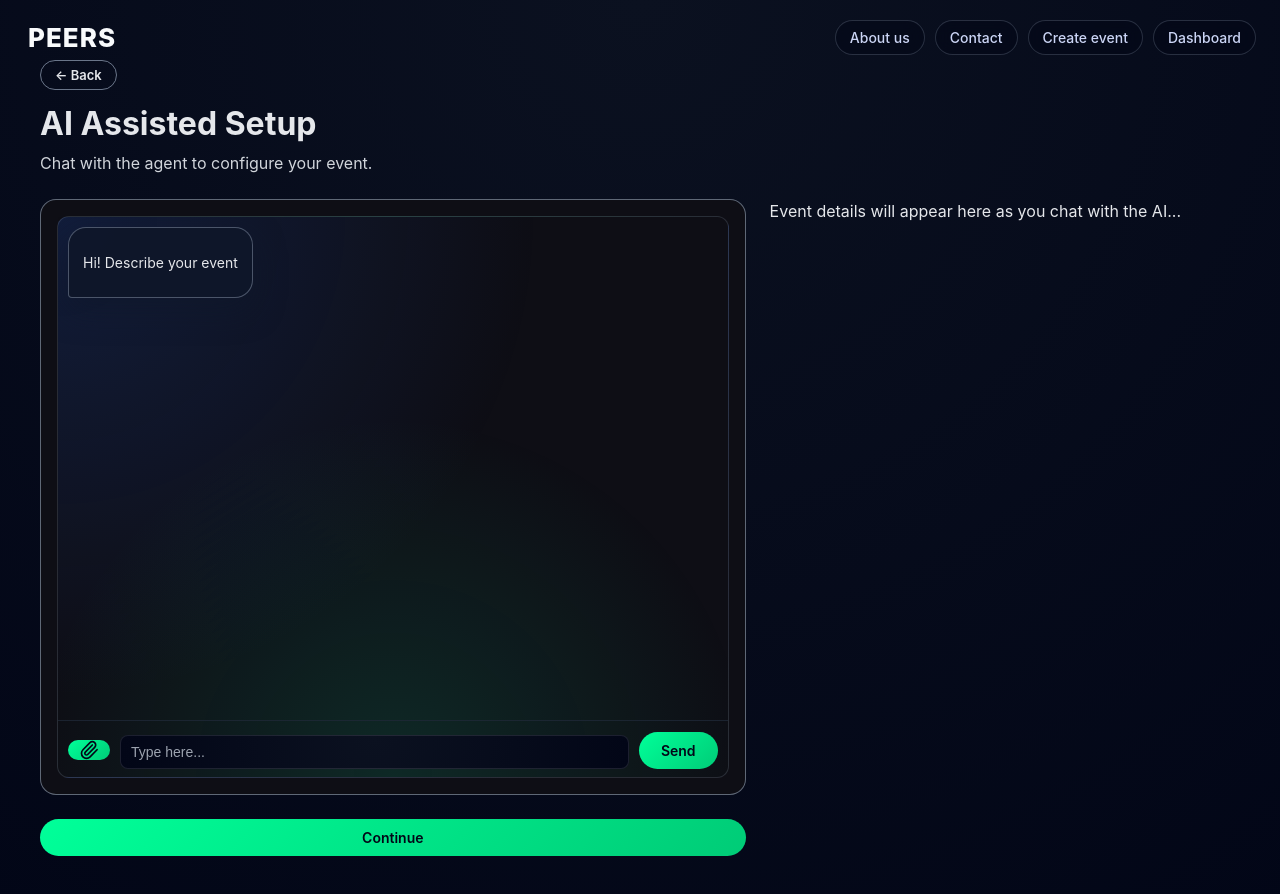
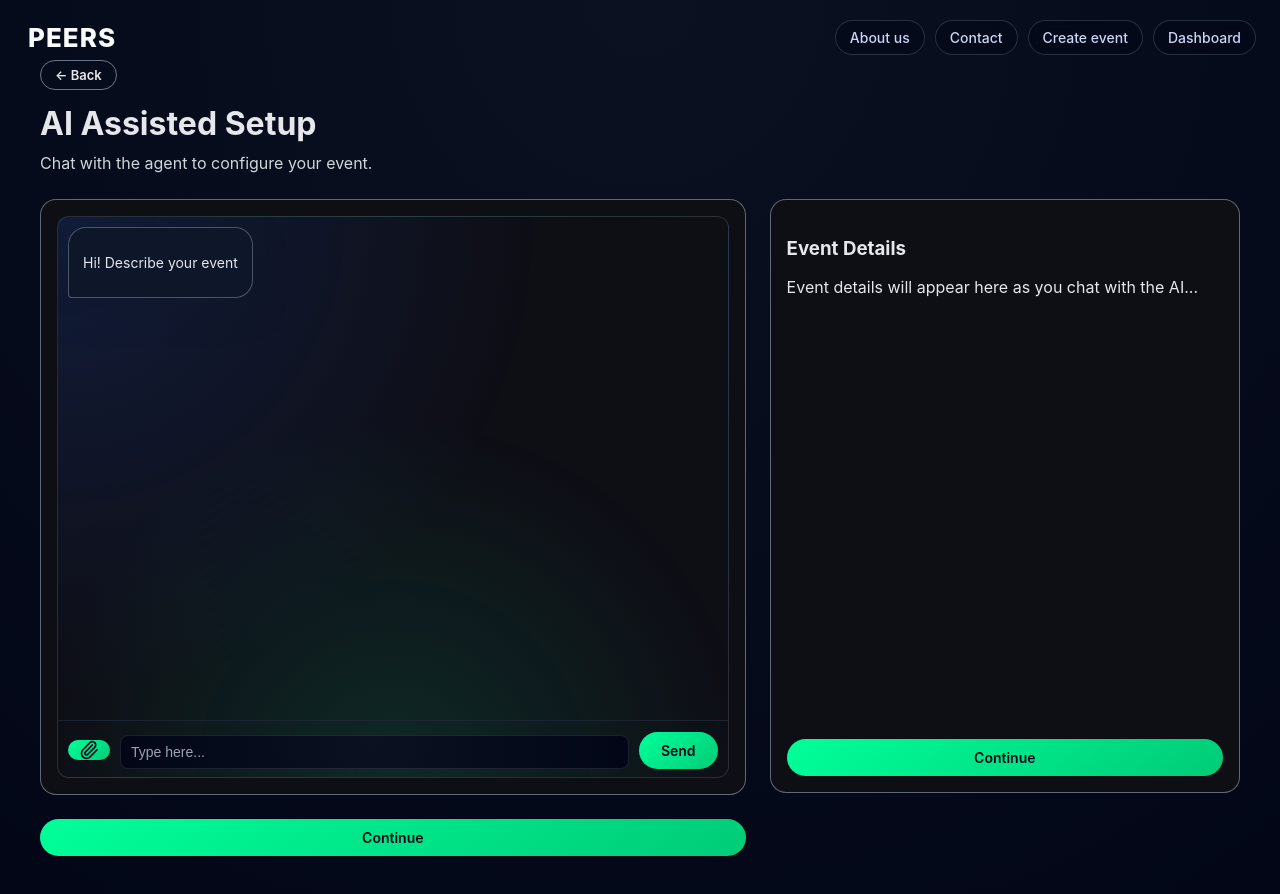
Before and after one commit to jakobthomassen/agileproject-exam, a React app in the folder frontend/: page /setup/ai in a window 1280 px wide. Shown: the top 894 px of the page. Built offline with nearby package versions, Linux system fonts and the light colour scheme; the HTML template or start-up script is replaced by a standard one.

Commit message:
checklist scroll

```diff
--- a/frontend/src/pages/SetupAI.module.css
+++ b/frontend/src/pages/SetupAI.module.css
@@ -162,3 +162,15 @@
   overflow-y: auto;
   padding-right: 4px;
 }
+
+.checklistPanel {
+  height: 70vh;
+  display: flex;
+  flex-direction: column;
+}
+
+.checklistPanel {
+  height: 70vh;
+  display: flex;
+  flex-direction: column;
+}
--- a/frontend/src/pages/SetupAI.tsx
+++ b/frontend/src/pages/SetupAI.tsx
@@ -338,6 +338,12 @@ export default function SetupAI() {
   el.scrollTop = el.scrollHeight;
 }, [checklistData]);
 
+    useEffect(() => {
+    const el = previewContainerRef.current;
+    if (!el) return;
+    el.scrollTop = el.scrollHeight;
+  }, [checklistData]);
+
   // --- 1. HANDLE FILE SELECT (Triggers Auto-Send) ---
   const handleFileSelect = (e: React.ChangeEvent<HTMLInputElement>) => {
      if (thinking) {
@@ -524,6 +530,11 @@ export default function SetupAI() {
           </Card>
 
 {/* Checklist Panel */}
+      {/* Checklist Panel */}
+      <Card padding={16}>
+        <div className={styles.checklistPanel}>
+          <h3 className={styles.checklistHeading}>Event Details</h3>
+
           <div
             ref={previewContainerRef}
             className={`${styles.checklistScroll} space-y-1`}
@@ -545,6 +556,16 @@ export default function SetupAI() {
             )}
           </div>
 
+          <Button
+            fullWidth
+            onClick={() => navigate("/setup/summary")}
+            className={styles.checklistContinueButton}
+          >
+            Continue
+          </Button>
+        </div>
+      </Card>
+
 
     <Button
       fullWidth
```
Lines whose indentation alone changed are shown as unchanged.
